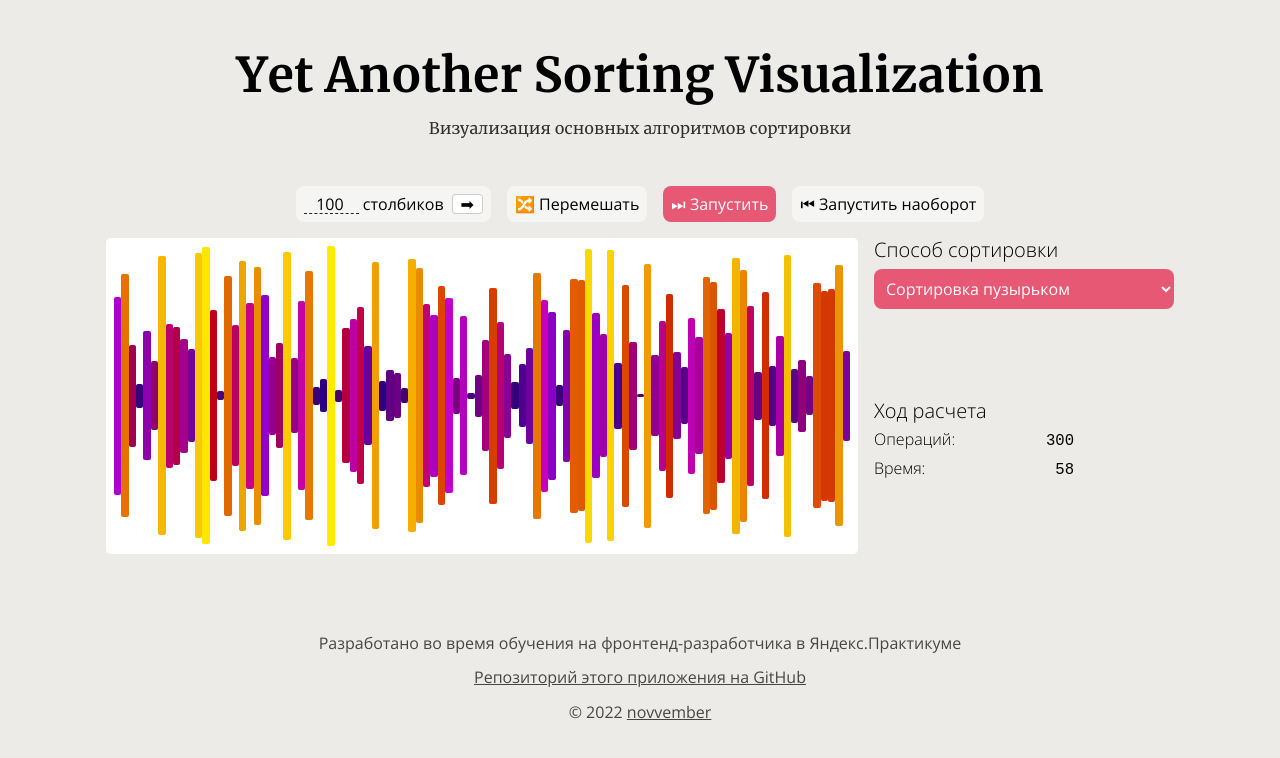
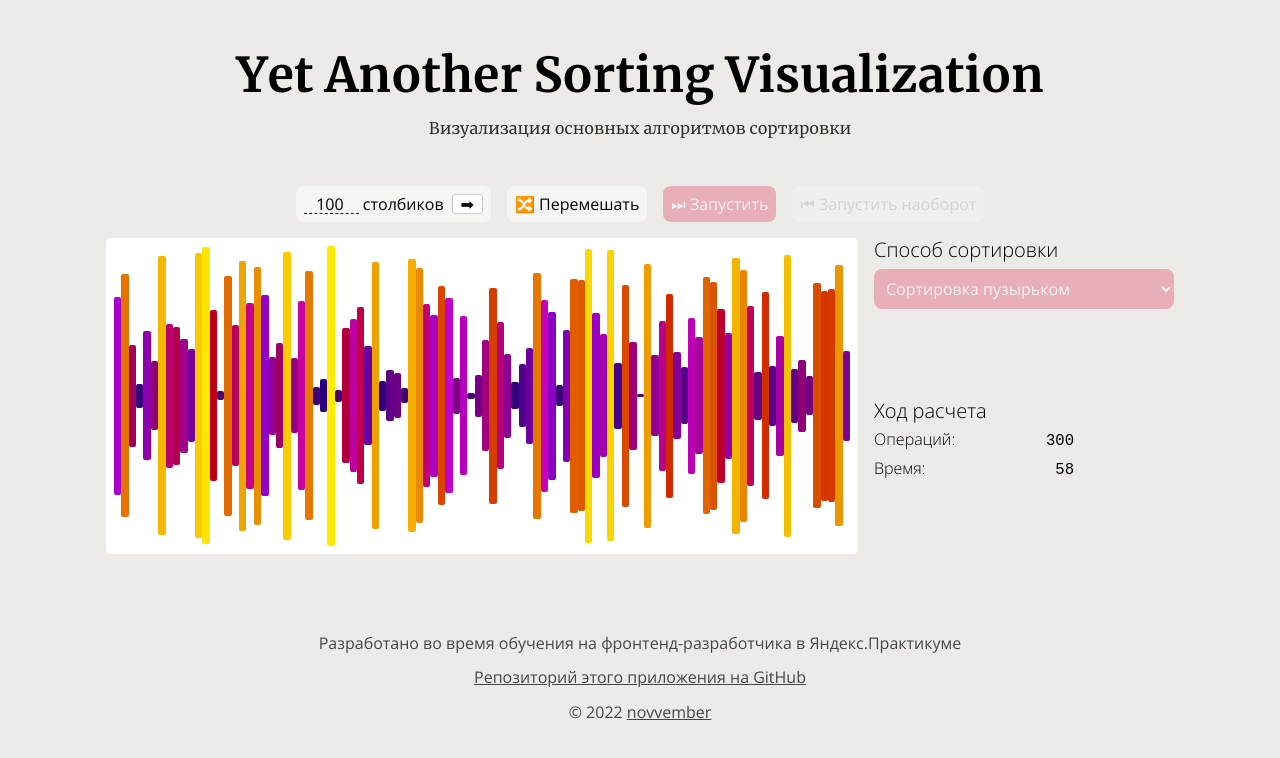
Before and after one commit to novvember/yet-another-sorting-visualization, a React (Create React App) app: page / in a window 1280 px wide. Shown: the top 758 px of the page. Built offline with nearby package versions, Linux system fonts and the light colour scheme.

Commit message:
feat: disable notworking inputs

```diff
--- a/src/blocks/input.css
+++ b/src/blocks/input.css
@@ -18,6 +18,12 @@
 .input:focus {
   outline-offset: .2em;
   box-sizing: border-box;
+}
+
+.input:disabled {
+  pointer-events: none;
+  cursor: not-allowed;
+  opacity: .4;
 }
 
 .input_important {
--- a/src/components/Controls.js
+++ b/src/components/Controls.js
@@ -2,7 +2,7 @@ function Controls() {
   return (
     <div className="controls playground__controls">
       <h2 className="controls__title">Способ сортировки</h2>
-      <select name="algorithm" className="input input_important">
+      <select name="algorithm" className="input input_important" disabled>
         <option value="value1">Сортировка пузырьком</option>
         <option value="value2">Сортировка перемешиванием</option>
         <option value="value3">Сортировка вставками</option>
--- a/src/components/GeneralControls.js
+++ b/src/components/GeneralControls.js
@@ -27,8 +27,8 @@ function GeneralControls({barsNumber, onBarsChange, onShuffle}) {
       </form>
 
       <button type="button" className="input" onClick={onShuffle}>🔀 Перемешать</button>
-      <button type="button" className="input input_important">⏭ Запустить</button>
-      <button type="button" className="input">⏮ Запустить наоборот</button>
+      <button type="button" className="input input_important" disabled>⏭ Запустить</button>
+      <button type="button" className="input" disabled>⏮ Запустить наоборот</button>
     </div>
   );
 }
```
